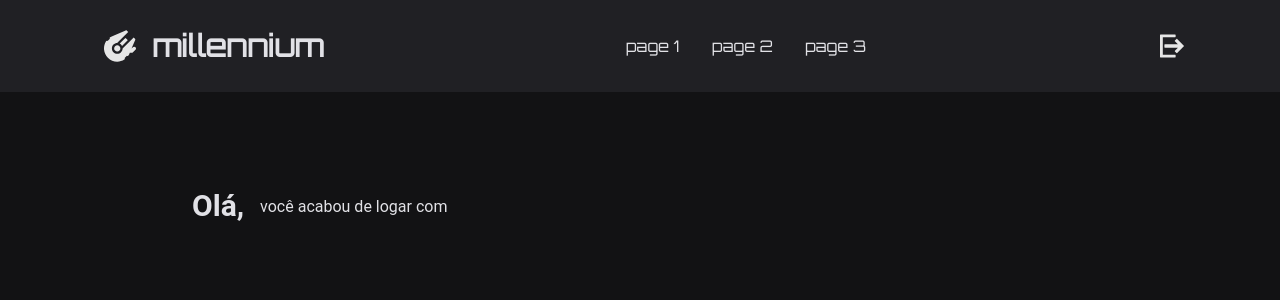
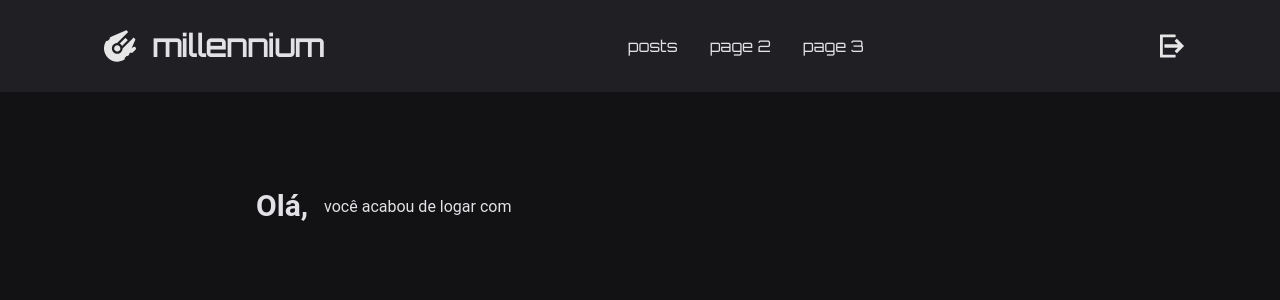
Before and after one commit to eliezer-alves/dudle, a React (Create React App) app: page /home in a window 1280 px wide. Shown: the top 300 px of the page. Built offline with nearby package versions, Linux system fonts and the light colour scheme; no server answers.

Commit message:
feat: criando estrutura generica da pagina

```diff
--- a/src/App.tsx
+++ b/src/App.tsx
@@ -3,6 +3,7 @@ import { AuthContextProvider } from './contexts/AuthContext';
 
 import { Login } from './pages/Auth';
 import { Home } from './pages/Home';
+import { Posts } from './pages/Posts';
 
 
 
@@ -14,6 +15,7 @@ function App() {
         <Routes>
           <Route path='/' element={<Login />} />
           <Route path='/home' element={<Home />} />
+          <Route path='/posts' element={<Posts />} />
         </Routes>
       </AuthContextProvider>
     </BrowserRouter>
--- /dev/null
+++ b/src/components/Body/index.tsx
@@ -0,0 +1,12 @@
+import { ReactNode } from "react"
+
+type BodyProps = {
+  children?: ReactNode;
+}
+export function Body({ children }: BodyProps) {
+  return (
+    <div className="py-24 px-64 flex flex-col gap-24">
+      {children}
+    </div>
+  )
+}
--- a/src/components/Logo/index.tsx
+++ b/src/components/Logo/index.tsx
@@ -1,8 +1,11 @@
+import { useAuth } from '../../hooks/useAuth';
 import millenniumIcon from './images/millennium-icon.svg';
 
 export function Logo() {
+  const { handleNavigate } = useAuth();
+
   return (
-    <div className="flex items-center justify-start gap-4 py-1 px-2 link-eli">
+    <div onClick={ () => handleNavigate('home')} className="flex items-center justify-start gap-4 py-1 px-2 link-eli">
       <img src={millenniumIcon} alt="System incon" />
       <span style={{fontFamily: 'Orbitron'}} className="text-3xl font-bold">millennium</span>
     </div>
--- /dev/null
+++ b/src/components/Page/index.tsx
@@ -0,0 +1,19 @@
+
+import { TopBar } from '../TopBar';
+import { Body } from '../Body';
+import { ReactNode } from 'react';
+
+type BodyProps = {
+  children?: ReactNode;
+}
+
+export function Page({ children }: BodyProps) {
+  return (
+    <>
+      <TopBar/>
+      <Body>
+        {children}
+      </Body>
+    </>
+  )
+}
--- a/src/components/TopBar/index.tsx
+++ b/src/components/TopBar/index.tsx
@@ -6,7 +6,7 @@ import logoutIcon from './images/logout-icon.svg';
 
 export function TopBar() {
 	const navigate = useNavigate();
-  const { user, logout } = useAuth();
+  const { user, logout, handleNavigate } = useAuth();
 
   async function handleLogout() {
     await logout();
@@ -18,9 +18,9 @@ export function TopBar() {
       <Logo/>
       <div>
         <ul style={{fontFamily: 'Orbitron'}} className="flex gap-8">
-          <li className="link-eli-2">page 1</li>
-          <li className="link-eli-2">page 2</li>
-          <li className="link-eli-2">page 3</li>
+          <li className="link-eli" onClick={ () => handleNavigate('posts')}>posts</li>
+          <li className="link-eli">page 2</li>
+          <li className="link-eli">page 3</li>
         </ul>
       </div>
       <img onClick={handleLogout} src={logoutIcon} alt="Sair da plataforma" className="link-eli-2"/>
--- a/src/contexts/AuthContext.tsx
+++ b/src/contexts/AuthContext.tsx
@@ -1,4 +1,5 @@
 import { createContext, ReactNode, useEffect, useState } from "react";
+import { useNavigate } from "react-router-dom";
 import { firebase, auth } from '../services/firebase';
 
 type User = {
@@ -13,6 +14,7 @@ type AuthContextType = {
 	signInWithGoogle: () => void;
 	signInWithGithub: () => void;
 	logout: () => void;
+	handleNavigate: (service: string) => void;
 }
 
 type AuthContextProviderProps = {
@@ -22,6 +24,7 @@ type AuthContextProviderProps = {
 export const AuthContext = createContext({} as AuthContextType);
 
 export function AuthContextProvider(props: AuthContextProviderProps) {
+	const navigate = useNavigate();
   const [user, setUser] = useState<User>();
 
   const handleSetUser = (firebaseUser: any) => {
@@ -82,8 +85,16 @@ export function AuthContextProvider(props: AuthContextProviderProps) {
 		setUser(undefined);
 	}
 
+	async function handleNavigate(service: string) {
+		if (user) {
+			return navigate(`/${service}`);
+		}
+
+		return navigate('/');
+	}
+
   return (
-    <AuthContext.Provider value={{ user, signInWithGoogle, signInWithGithub, logout }}>
+    <AuthContext.Provider value={{ user, signInWithGoogle, signInWithGithub, logout, handleNavigate }}>
       {props.children}
     </AuthContext.Provider>
   )
--- a/src/pages/Home/index.tsx
+++ b/src/pages/Home/index.tsx
@@ -1,7 +1,6 @@
-import { useNavigate } from 'react-router-dom';
 import { useAuth } from '../../hooks/useAuth';
 
-import { TopBar } from '../../components/TopBar';
+import { Page } from '../../components/Page';
 import { Button } from '../../components/Button';
 
 export function Home() {
@@ -9,8 +8,7 @@ export function Home() {
 
   return (
     <>
-      <TopBar/>
-      <div className="py-24 px-48 flex flex-col gap-24">
+      <Page>
         <section className="flex justify-between items-center">
           <div className="flex items-center gap-4">
             <h1 className="text-3xl font-bold">Olá, {user?.name.split(' ')[0]}</h1>
@@ -24,12 +22,12 @@ export function Home() {
             <img className="rounded-full w-32 h-32" src={user.avatar} alt="" />
             <div className="flex flex-col gap-2">
               <h3 className="text-xl font-bold">Meu perfil</h3>
-              <span>Trexto inútil só pra não focar vazio</span>
+              <span>Trexto inútil só pra não ficar vazio</span>
               <Button>VISUALIZAR PERFIL</Button>
             </div>
           </section>
         )}
-      </div>
+      </Page>
     </>
   );
 }
--- /dev/null
+++ b/src/pages/Posts/index.tsx
@@ -0,0 +1,10 @@
+import { useAuth } from "../../hooks/useAuth";
+import { Page } from "../../components/Page";
+
+export function Posts() {
+  const { user } = useAuth();
+
+  return (
+    <Page>oi</Page>
+  )
+}
```
